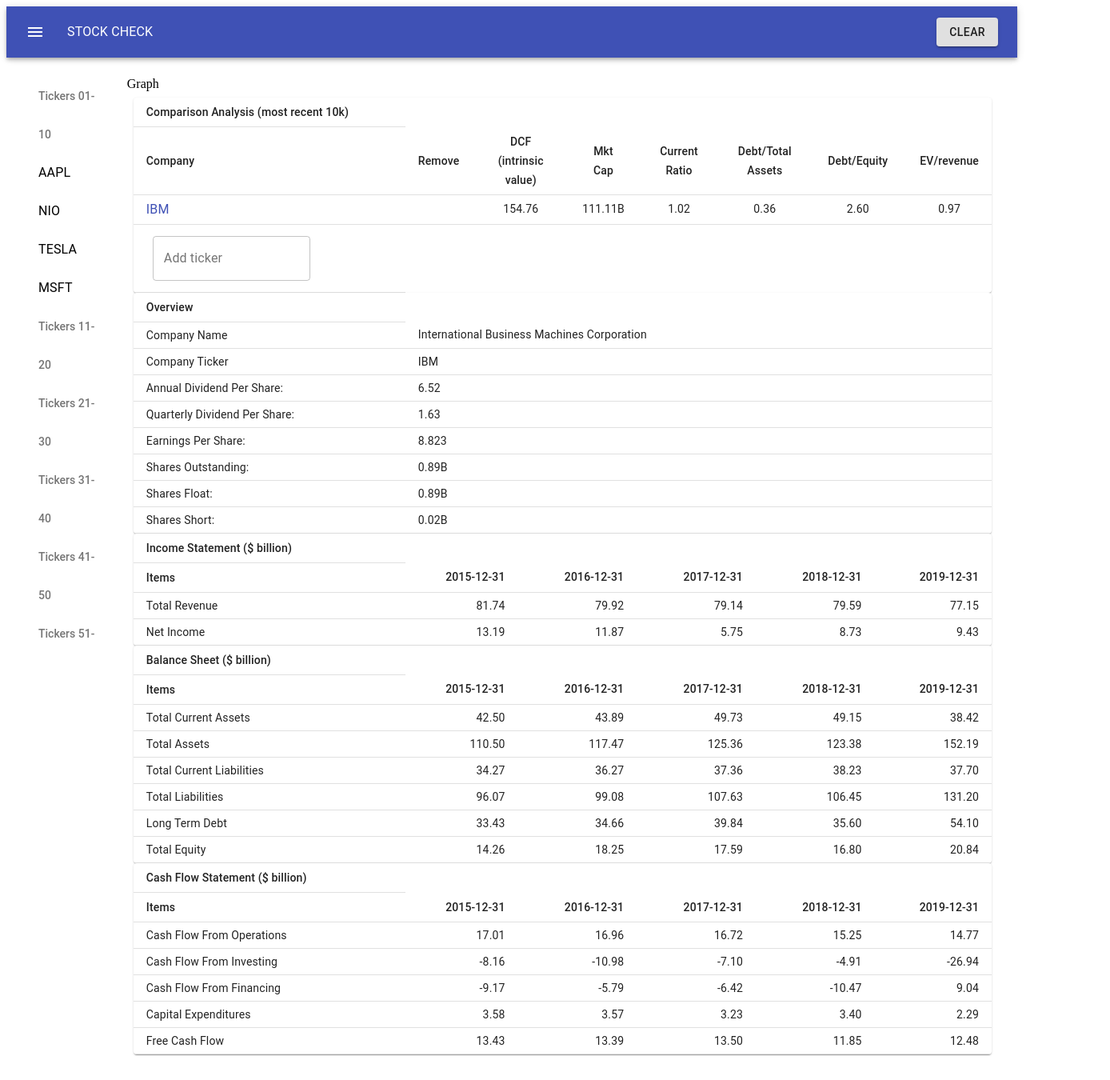
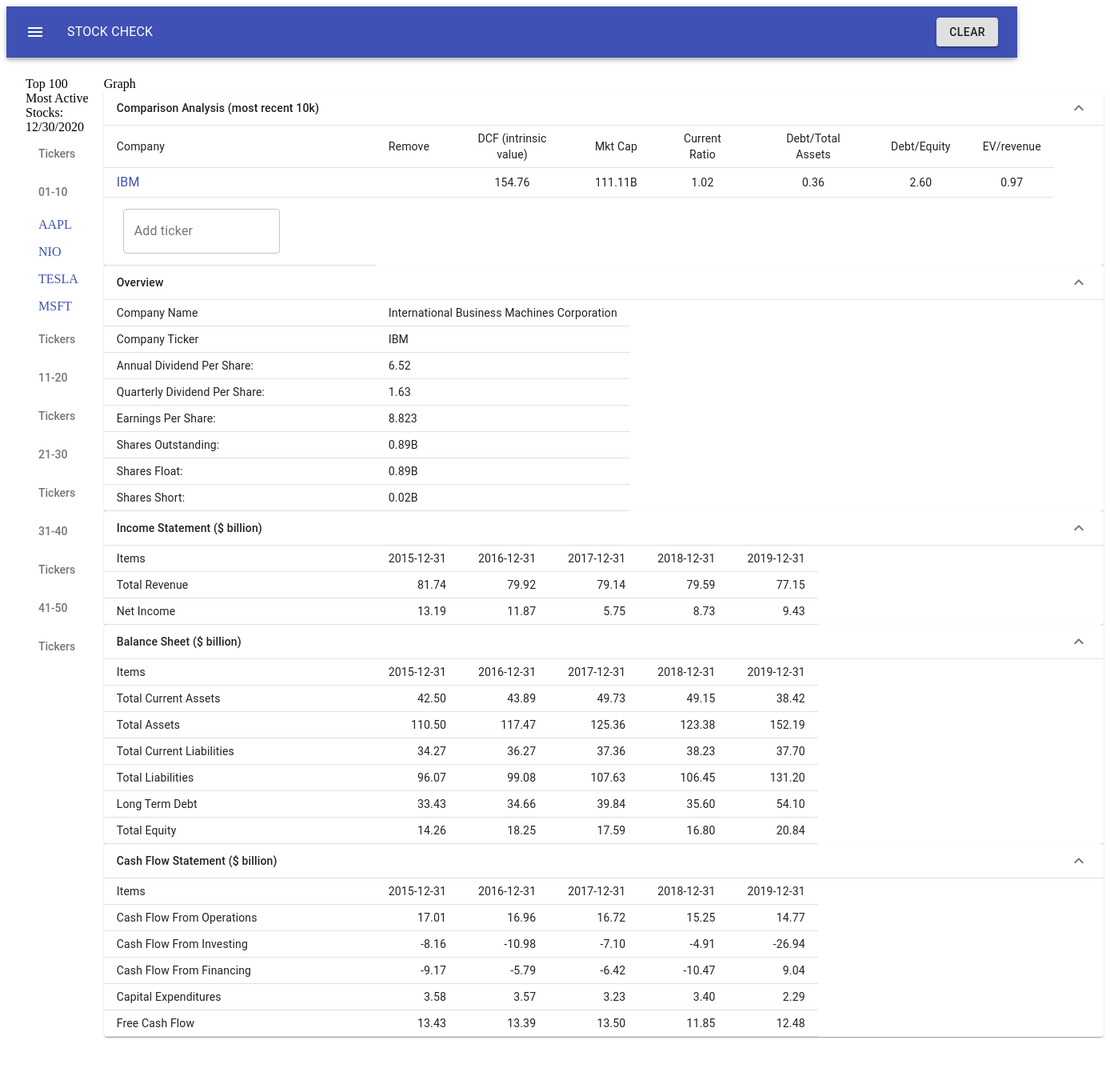
Before and after one commit to linhdangCA/stock-check-app, a React app: page / in a window 1280 px wide. Shown: the whole page at 80% size, 1388 px wide, since content can reach past the window. After the commit the page ends 1320 px from the top, so only its background shows below. Built offline with nearby package versions, Linux system fonts and the light colour scheme; no server answers; the HTML template or start-up script is replaced by a standard one.

Commit message:
implemented collapse, expand to financial statement components

```diff
--- a/client/src/components/App.jsx
+++ b/client/src/components/App.jsx
@@ -1,7 +1,6 @@
 import React from 'react'
 import SearchBar from './searchBar.jsx'
 import Header from './header.jsx'
-import Graph from './graph.jsx'
 import Financials from './financials/financials.jsx'
 import Sidebar from './sidebar.jsx'
 import dummyDataOverview from '../dummyData/dummyDataOverview.js'
@@ -138,10 +137,6 @@
               <Sidebar top100={this.state.top100} getTickerFinancials={this.getTickerFinancials}/>
             </Box>
             <Box p={1}>
-              <Box>
-                <Graph />
-              </Box>
-              <Box p={1}>
               <Financials
                 companies={this.state.companies}
                 overviewData={this.state.companies[this.state.display].overview}
@@ -157,7 +152,6 @@
               />
             </Box>
           </Box>
-          </Box>
           </div>
       </div>
     )
--- a/client/src/components/financials/balanceSheet.jsx
+++ b/client/src/components/financials/balanceSheet.jsx
@@ -7,6 +7,10 @@
 import TableHead from '@material-ui/core/TableHead';
 import TableRow from '@material-ui/core/TableRow';
 import Paper from '@material-ui/core/Paper';
+import KeyboardArrowDownIcon from '@material-ui/icons/KeyboardArrowDown';
+import KeyboardArrowUpIcon from '@material-ui/icons/KeyboardArrowUp';
+import Collapse from '@material-ui/core/Collapse';
+import IconButton from '@material-ui/core/IconButton';
 
 const useStyles = makeStyles({
   table: {
@@ -24,24 +28,31 @@
 
 const BalanceSheet = ({balanceSheetData}) => {
   const classes = useStyles();
+  const [open, setOpen] = React.useState(true);
   const reversedAnnualReports = reverseOrder(balanceSheetData.annualReports);
 
   return (
     <div>
       <TableContainer component={Paper}>
-        <Table className={classes.table} size="small" aria-label="a dense table">
+        <Table className={classes.table} size="small" aria-label="collapsible table">
           <TableHead>
             <TableRow>
-              <TableCell width="300">Balance Sheet ($ billion)</TableCell>
+              <TableCell width="100%">Balance Sheet ($ billion)</TableCell>
+              <TableCell>
+              <IconButton aria-label="expand row" size="small" onClick={() => setOpen(!open)}>
+                {open ? <KeyboardArrowUpIcon /> : <KeyboardArrowDownIcon />}
+              </IconButton>
+            </TableCell>
             </TableRow>
+          </TableHead>
+          <TableBody>
+            <Collapse in={open} timeout="auto" unmountOnExit>
               <TableRow>
                 <TableCell width="300">Items</TableCell>
                 {reversedAnnualReports.map((report) => (
                   <TableCell key={report.fiscalDateEnding} align="right">{report.fiscalDateEnding}</TableCell>
                 ))}
               </TableRow>
-          </TableHead>
-          <TableBody>
               <TableRow>
                 <TableCell>Total Current Assets</TableCell>
                 {reversedAnnualReports.map((report) => (
@@ -78,6 +89,7 @@
                   <TableCell key={report.totalShareholderEquity} align="right">{(report.totalShareholderEquity/1000000000).toFixed(2)}</TableCell>
                 ))}
               </TableRow>
+            </Collapse>
           </TableBody>
         </Table>
       </TableContainer>
--- a/client/src/components/financials/cashFlowStatement.jsx
+++ b/client/src/components/financials/cashFlowStatement.jsx
@@ -7,6 +7,10 @@
 import TableHead from '@material-ui/core/TableHead';
 import TableRow from '@material-ui/core/TableRow';
 import Paper from '@material-ui/core/Paper';
+import KeyboardArrowDownIcon from '@material-ui/icons/KeyboardArrowDown';
+import KeyboardArrowUpIcon from '@material-ui/icons/KeyboardArrowUp';
+import Collapse from '@material-ui/core/Collapse';
+import IconButton from '@material-ui/core/IconButton';
 
 const useStyles = makeStyles({
   table: {
@@ -24,24 +28,31 @@
 
 const CashFlowStatement = ({cashFlowStatementData}) => {
   const classes = useStyles();
+  const [open, setOpen] = React.useState(true);
   const reversedAnnualReports = reverseOrder(cashFlowStatementData.annualReports);
 
   return (
     <div>
       <TableContainer component={Paper}>
-        <Table className={classes.table} size="small" aria-label="a dense table">
+        <Table className={classes.table} size="small" aria-label="collapsible table">
           <TableHead>
             <TableRow>
-              <TableCell width="300">Cash Flow Statement ($ billion)</TableCell>
+              <TableCell width="100%">Cash Flow Statement ($ billion)</TableCell>
+              <TableCell>
+              <IconButton aria-label="expand row" size="small" onClick={() => setOpen(!open)}>
+                {open ? <KeyboardArrowUpIcon /> : <KeyboardArrowDownIcon />}
+              </IconButton>
+            </TableCell>
             </TableRow>
+          </TableHead>
+          <TableBody>
+            <Collapse in={open} timeout="auto" unmountOnExit>
             <TableRow>
-              <TableCell width="300">Items</TableCell>
-              {reversedAnnualReports.map((report) => (
+                <TableCell width="300">Items</TableCell>
+                  {reversedAnnualReports.map((report) => (
                 <TableCell key={report.fiscalDateEnding} align="right">{report.fiscalDateEnding}</TableCell>
               ))}
             </TableRow>
-          </TableHead>
-          <TableBody>
             <TableRow>
               <TableCell>Cash Flow From Operations</TableCell>
               {reversedAnnualReports.map((report) => (
@@ -72,6 +83,7 @@
                 <TableCell key={report.operatingCashflow/1000000000 - report.capitalExpenditures/1000000000} align="right">{(report.operatingCashflow/1000000000 - report.capitalExpenditures/1000000000).toFixed(2)}</TableCell>
               ))}
             </TableRow>
+            </Collapse>
           </TableBody>
         </Table>
       </TableContainer>
--- a/client/src/components/financials/comparisons.jsx
+++ b/client/src/components/financials/comparisons.jsx
@@ -12,15 +12,19 @@
 import DeleteForeverOutlinedIcon from '@material-ui/icons/DeleteForeverOutlined';
 import Link from '@material-ui/core/Link';
 import Typography from '@material-ui/core/Typography';
+import KeyboardArrowDownIcon from '@material-ui/icons/KeyboardArrowDown';
+import KeyboardArrowUpIcon from '@material-ui/icons/KeyboardArrowUp';
+import Collapse from '@material-ui/core/Collapse';
 
 const useStyles = makeStyles((theme) => ({
   table: {
-    minWidth: 650,
+    minWidth: 1250,
   },
   pointerCursor: "pointer",
 }))
 const ComparisonAnalysis = ({companies, getTickerFinancials, removeCompany, changeCurrentTickerDisplay, handleTickerFormSubmit, handleTickerOnChange, ticker}) => {
   const classes = useStyles();
+  const [open, setOpen] = React.useState(true);
   const rows = [];
 
   function createData(ticker, dcf, mktcap, ca, d_ta, d_e, ev_revenue) {
@@ -77,11 +81,19 @@
   return (
     <div>
       <TableContainer component={Paper}>
-        <Table className={classes.table} size="small" aria-label="a dense table">
+        <Table className={classes.table} size="small" aria-label="collapsible table">
           <TableHead>
             <TableRow>
-              <TableCell width="300">Comparison Analysis (most recent 10k)</TableCell>
+              <TableCell width="100%">Comparison Analysis (most recent 10k)</TableCell>
+              <TableCell>
+              <IconButton aria-label="expand row" size="small" onClick={() => setOpen(!open)}>
+                {open ? <KeyboardArrowUpIcon /> : <KeyboardArrowDownIcon />}
+              </IconButton>
+            </TableCell>
             </TableRow>
+          </TableHead>
+          <TableBody>
+            <Collapse in={open} timeout="auto" unmountOnExit>
               <TableRow>
                 <TableCell width="300">Company</TableCell>
                 <TableCell align="center">Remove</TableCell>
@@ -92,8 +104,6 @@
                 <TableCell align="center">Debt/Equity</TableCell>
                 <TableCell align="center">EV/revenue</TableCell>
               </TableRow>
-          </TableHead>
-          <TableBody>
               {rows.map((row, index) => (
                 <TableRow key={row.ticker}>
                   <TableCell>
@@ -129,6 +139,7 @@
                   />
                 </TableCell>
               </TableRow>
+            </Collapse>
           </TableBody>
         </Table>
       </TableContainer>
--- a/client/src/components/financials/financials.jsx
+++ b/client/src/components/financials/financials.jsx
@@ -4,10 +4,12 @@
 import BalanceSheet from './balanceSheet.jsx'
 import CashFlowStatement from './cashFlowStatement.jsx'
 import ComparisonAnalysis from './comparisons.jsx'
+import Graph from './graph.jsx'
 
 const Financials = (props) => {
   return (
     <div>
+      <Graph />
       <ComparisonAnalysis
         companies={props.companies}
         getTickerFinancials={props.getTickerFinancials}
--- /dev/null
+++ b/client/src/components/financials/graph.jsx
@@ -0,0 +1,15 @@
+import React from 'react'
+import KeyboardArrowDownIcon from '@material-ui/icons/KeyboardArrowDown';
+import KeyboardArrowUpIcon from '@material-ui/icons/KeyboardArrowUp';
+import Collapse from '@material-ui/core/Collapse';
+import IconButton from '@material-ui/core/IconButton';
+
+const Graph = () => {
+  return (
+    <div>
+      Graph
+    </div>
+  )
+}
+
+export default Graph
--- a/client/src/components/financials/incomeStatement.jsx
+++ b/client/src/components/financials/incomeStatement.jsx
@@ -7,6 +7,10 @@
 import TableHead from '@material-ui/core/TableHead';
 import TableRow from '@material-ui/core/TableRow';
 import Paper from '@material-ui/core/Paper';
+import KeyboardArrowDownIcon from '@material-ui/icons/KeyboardArrowDown';
+import KeyboardArrowUpIcon from '@material-ui/icons/KeyboardArrowUp';
+import Collapse from '@material-ui/core/Collapse';
+import IconButton from '@material-ui/core/IconButton';
 
 const useStyles = makeStyles({
   table: {
@@ -24,24 +28,31 @@
 
 const IncomeStatement = ({incomeStatementData}) => {
   const classes = useStyles();
+  const [open, setOpen] = React.useState(true);
   const reversedAnnualReports = reverseOrder(incomeStatementData.annualReports);
 
   return (
     <div>
       <TableContainer component={Paper}>
-        <Table className={classes.table} size="small" aria-label="a dense table">
+        <Table className={classes.table} size="small" aria-label="collapsible table">
           <TableHead>
             <TableRow>
-              <TableCell width="300">Income Statement ($ billion)</TableCell>
+              <TableCell width="100%">Income Statement ($ billion)</TableCell>
+              <TableCell>
+                <IconButton aria-label="expand row" size="small" onClick={() => setOpen(!open)}>
+                  {open ? <KeyboardArrowUpIcon /> : <KeyboardArrowDownIcon />}
+                </IconButton>
+              </TableCell>
             </TableRow>
+          </TableHead>
+          <TableBody>
+            <Collapse in={open} timeout="auto" unmountOnExit>
             <TableRow>
             <TableCell width="300">Items</TableCell>
               {reversedAnnualReports.map((report) => (
                 <TableCell key={report.fiscalDateEnding} align="right">{report.fiscalDateEnding}</TableCell>
               ))}
             </TableRow>
-          </TableHead>
-          <TableBody>
             <TableRow>
               <TableCell>Total Revenue</TableCell>
               {reversedAnnualReports.map((report) => (
@@ -54,6 +65,7 @@
                 <TableCell key={report.netIncome} align="right">{(report.netIncome/1000000000).toFixed(2)}</TableCell>
               ))}
             </TableRow>
+            </Collapse>
           </TableBody>
         </Table>
       </TableContainer>
--- a/client/src/components/financials/overview.jsx
+++ b/client/src/components/financials/overview.jsx
@@ -7,26 +7,36 @@
 import TableHead from '@material-ui/core/TableHead';
 import TableRow from '@material-ui/core/TableRow';
 import Paper from '@material-ui/core/Paper';
+import KeyboardArrowDownIcon from '@material-ui/icons/KeyboardArrowDown';
+import KeyboardArrowUpIcon from '@material-ui/icons/KeyboardArrowUp';
+import Collapse from '@material-ui/core/Collapse';
+import IconButton from '@material-ui/core/IconButton';
 
 const useStyles = makeStyles({
   table: {
     minWidth: 650,
-  }
+  },
 })
 
 const Overview = (props) => {
+  const [open, setOpen] = React.useState(true);
   const classes = useStyles();
 
   return (
-    <div>
     <TableContainer component={Paper}>
-        <Table className={classes.table} size="small" aria-label="a dense table">
+      <Table className={classes.table} size="small" aria-label="collapsible table">
         <TableHead>
           <TableRow>
-              <TableCell width="300">Overview</TableCell>
+            <TableCell width="100%">Overview</TableCell>
+            <TableCell>
+              <IconButton aria-label="expand row" size="small" onClick={() => setOpen(!open)}>
+                {open ? <KeyboardArrowUpIcon /> : <KeyboardArrowDownIcon />}
+              </IconButton>
+            </TableCell>
           </TableRow>
         </TableHead>
           <TableBody>
+            <Collapse in={open} timeout="auto" unmountOnExit>
               <TableRow>
                 <TableCell width="300">Company Name</TableCell>
                 <TableCell>{props.overviewData.Name}</TableCell>
@@ -41,7 +51,7 @@
               </TableRow>
               <TableRow>
                 <TableCell width="300">Quarterly Dividend Per Share:</TableCell>
-              <TableCell>{props.overviewData.DividendPerShare / 4}</TableCell>
+                <TableCell>{isNaN(props.overviewData.DividendPerShare) ? 'None' : props.overviewData.DividendPerShare / 4}</TableCell>
               </TableRow>
               <TableRow>
                 <TableCell width="300">Earnings Per Share:</TableCell>
@@ -59,28 +69,10 @@
                 <TableCell width="300">Shares Short:</TableCell>
                 <TableCell>{(props.overviewData.SharesShort / 1000000000).toFixed(2)}B</TableCell>
               </TableRow>
+            </Collapse>
           </TableBody>
       </Table>
     </TableContainer>
-      {/* <div>
-        Anuual Dividend Per Share: {props.overviewData.DividendPerShare}
-      </div>
-      <div>
-        Quarterly Dividend Per Share: {props.overviewData.DividendPerShare / 4}
-      </div>
-      <div>
-        Earnings Per Share: {props.overviewData.EPS}
-      </div>
-      <div>
-        Shares Outstanding: {(props.overviewData.SharesOutstanding / 1000000).toFixed(2)}M
-      </div>
-      <div>
-        Shares Float: {(props.overviewData.SharesFloat / 1000000).toFixed(2)}M
-      </div>
-      <div>
-        Shares Short: {(props.overviewData.SharesShort / 1000000).toFixed(2)}M
-      </div> */}
-    </div>
   )
 }
 
--- a/client/src/components/graph.jsx
+++ /dev/null
@@ -1,11 +0,0 @@
-import React from 'react'
-
-const Graph = () => {
-  return (
-    <div>
-      Graph
-    </div>
-  )
-}
-
-export default Graph
--- a/client/src/components/header.jsx
+++ b/client/src/components/header.jsx
@@ -10,6 +10,7 @@
 const useStyles = makeStyles((theme) => ({
   root: {
     flexGrow: 1,
+    position: "sticky",
   },
   menuButton: {
     marginRight: theme.spacing(2),
@@ -23,7 +24,7 @@
   const classes = useStyles();
 
   return (
-    <AppBar className={classes.root} position="sticky">
+    <AppBar className={classes.root}>
       <Toolbar>
         <IconButton edge="start" className={classes.menuButton} color="inherit" aria-label="menu">
           <MenuIcon />
--- a/client/src/components/sidebar.jsx
+++ b/client/src/components/sidebar.jsx
@@ -4,13 +4,14 @@
 import ListItem from '@material-ui/core/ListItem';
 import ListItemText from '@material-ui/core/ListItemText';
 import ListSubheader from '@material-ui/core/ListSubheader';
+import Link from '@material-ui/core/Link';
 
 const useStyles = makeStyles((theme) => ({
   root: {
     width: '100%',
     maxWidth: 360,
     backgroundColor: theme.palette.background.paper,
-    position: 'relative',
+    position: 'sticky',
     overflow: 'auto',
     maxHeight: 720,
   },
@@ -21,12 +22,18 @@
     backgroundColor: 'inherit',
     padding: 0,
   },
+  text: {
+    cursor: 'pointer',
+  }
 }));
+const today = new Date();
+const todayFormatted = today.toLocaleDateString("en-US")
 
 const Sidebar = (props) => {
   const classes = useStyles();
   return (
     <List className={classes.root} subheader={<li />}>
+      <div>Top 100 Most Active Stocks: {todayFormatted}</div>
       {['01-10', '11-20', '21-30', '31-40', '41-50', '51-60', '61-70', '71-80', '81-90', '91-100'].map((sectionId) => (
         <li key={`section-${sectionId}`} className={classes.listSection}>
           <ul className={classes.ul}>
@@ -38,7 +45,7 @@
               if (index + 1 >= currentSection && index + 1 <= currentSection + 9) {
                 return (
                   <ListItem key={ticker}>
-                    <ListItemText primary={ticker} onClick={() => {props.getTickerFinancials(ticker)}}/>
+                    <Link href="#" className={classes.text} onClick={() => {props.getTickerFinancials(ticker)}}>{ticker}</Link>
                   </ListItem>
                 )
               }
```
Lines whose indentation alone changed are shown as unchanged.
